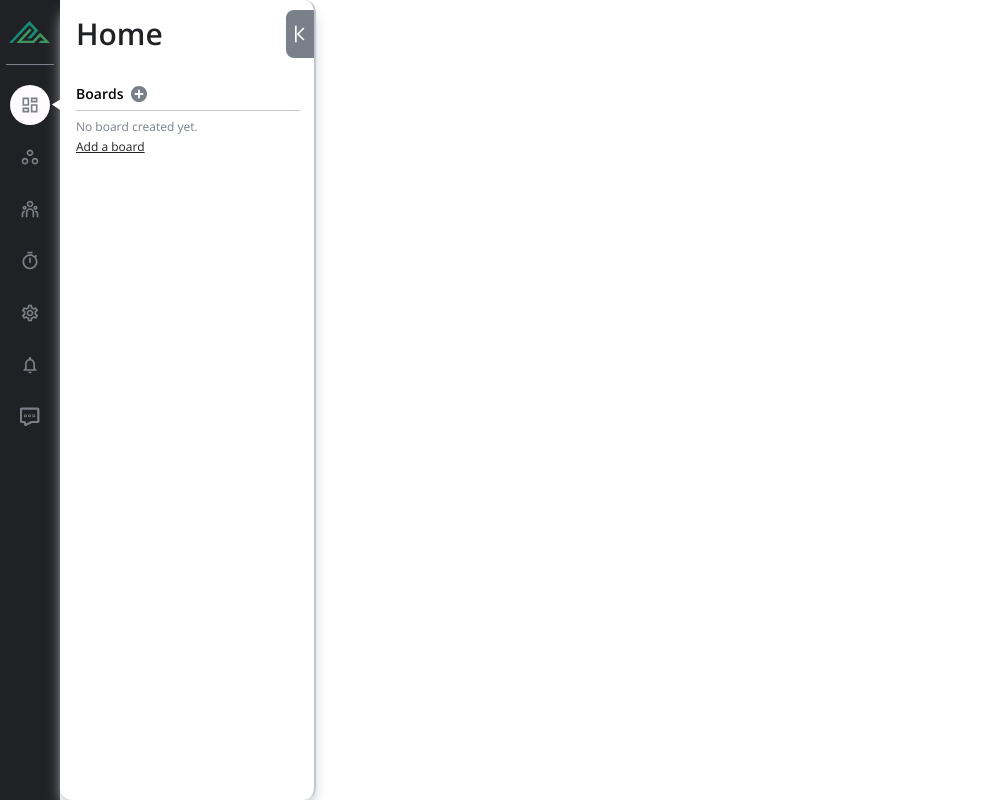
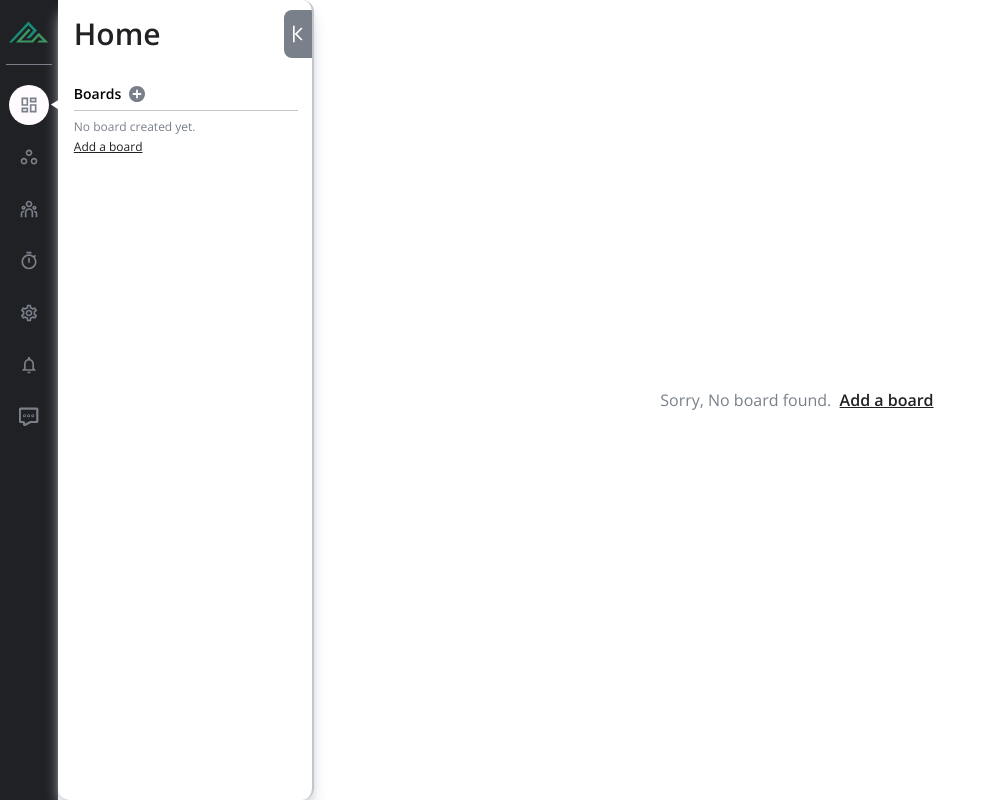
Before and after one commit to rakibullahsazib/kanban-spa, a Vue app: page / in a window 1280 px wide. Shown: the whole page, without its empty margins (0-987 px from the left). Built offline with nearby package versions, Linux system fonts and the light colour scheme.

Commit message:
add test to home page

```diff
--- a/src/pages/Home.vue
+++ b/src/pages/Home.vue
@@ -1,15 +1,51 @@
 <template>
-  <div>
-    <HomeSldebarSlider></HomeSldebarSlider>
+  <div class="flex w-full">
+    <HomeSldebarSlider class="flex-shrink-0" />
+    <div v-if="currentBoard" class="flex-grow px-4 py-2">
+      <HomeHeader />
+    </div>
+    <!-- No current board -->
+    <div v-else class="flex-grow w-full h-full flex-center text-grey-7">
+      <div>
+        <p>
+          Sorry, No board found.&nbsp;
+          <span
+            @click="isAddBoardModalShown = true"
+            class="mt-1 text-grey-9 underline focus:outline-none cursor-pointer font-semibold"
+            data-testid="add-board-text-btn"
+          >
+            Add a board
+          </span>
+        </p>
+      </div>
+    </div>
+    <teleport to="body">
+      <transition name="fade">
+      <AddBoardModal
+        v-if="isAddBoardModalShown"
+        @closeModal="isAddBoardModalShown = false"
+        class="z-30"
+        data-testid="add-board-modal"
+      />
+      </transition>
+    </teleport>
   </div>
 </template>
 <script setup lang="ts">
-import { computed, onMounted } from 'vue';
+import { ref, computed, onMounted } from 'vue';
 import { useRootStore } from '../store/root.store'
+import { useBoardStore } from '../store/board.store';
 
-import HomeSldebarSlider from '../components/page-sections/home/HomeSidebarSlider.vue';
+import HomeSldebarSlider from '@/components/page-sections/home/HomeSidebarSlider.vue';
+import HomeHeader from '@/components/page-sections/home/HomeHeader.vue';
+import AddBoardModal from '@/components/modals/AddBoardModal.vue';
+
 
 const rootStore = useRootStore()
+const boardStore = useBoardStore()
+const currentBoard = computed(() => boardStore.currentBoard)
+
+const isAddBoardModalShown = ref(false)
 
 // let currentDropdown = computed(() => rootStore.currentDropdown)
 // const toggleCurrentDropdown = rootStore.toggleCurrentDropdown
```
Also changed, not shown: 1 other file (tests, documents, lock files or other folders).
